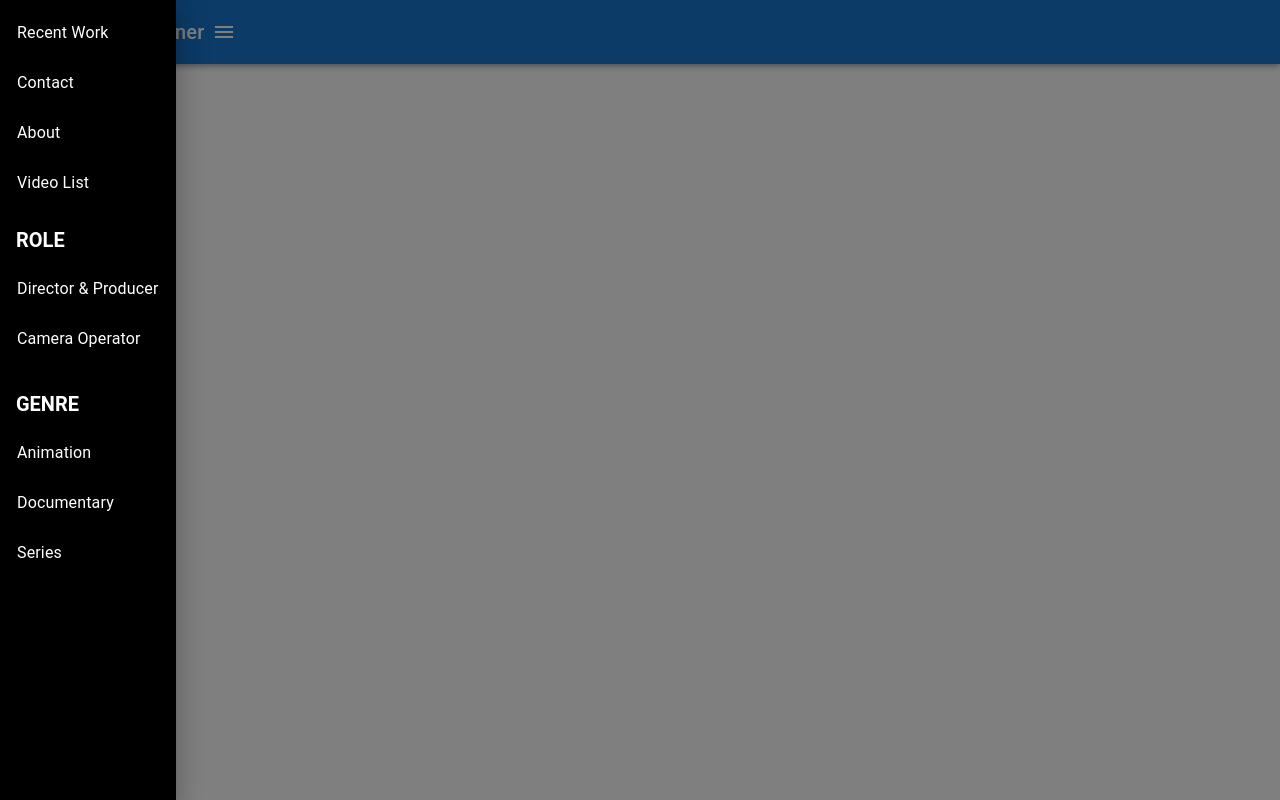
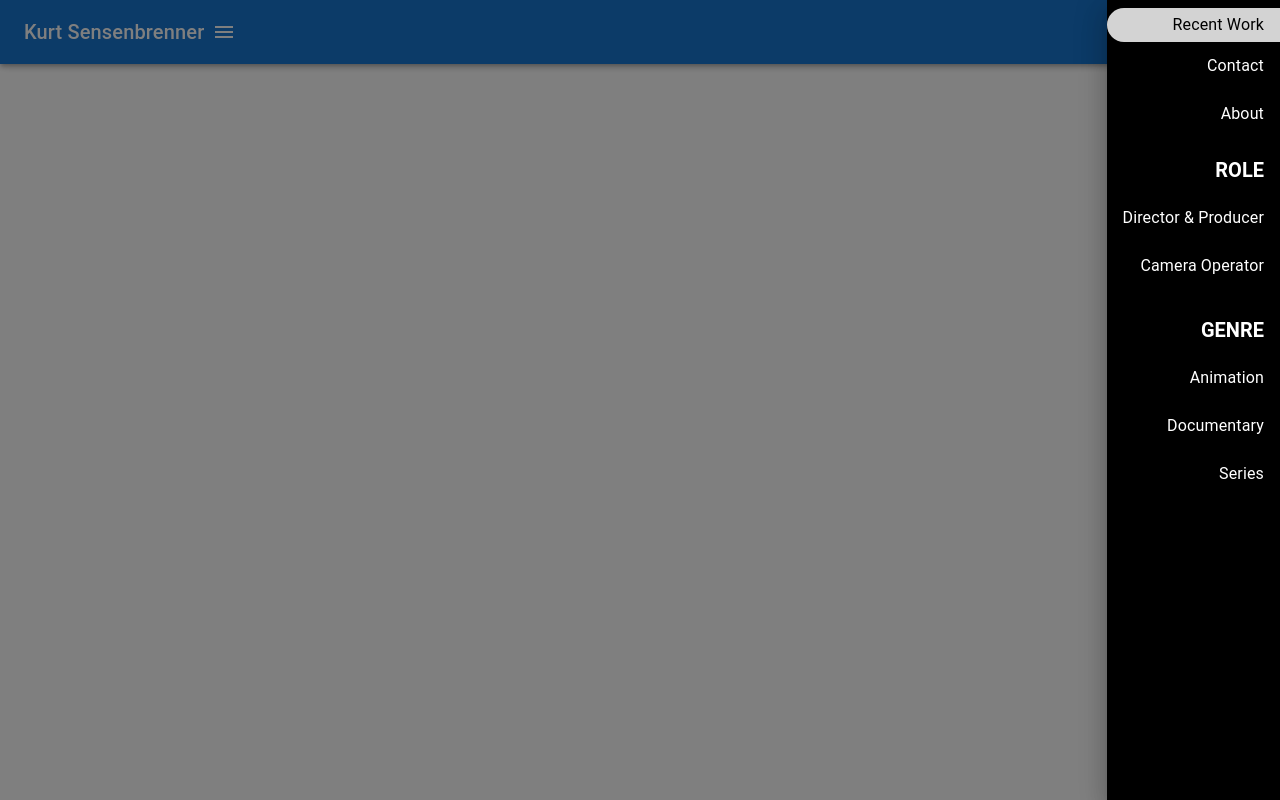
Before and after one commit to mwkwsd/sensensomething, a React (Create React App) app: page / in a window 1280 px wide. Both pictures are taken after a click on the button "open drawer". Built offline with nearby package versions, Linux system fonts and the light colour scheme.

Commit message:
Review changes

```diff
--- a/src/components/molecules/NavList.tsx
+++ b/src/components/molecules/NavList.tsx
@@ -1,101 +1,58 @@
-import React, { useState } from "react";
-import {
-  List,
-  ListItemButton,
-  ListItemText,
-  ListSubheader,
-} from "@mui/material";
-import { Link } from "react-router-dom";
+import { List, ListItemButton, ListItemText, ListSubheader } from '@mui/material';
+import { Link, useLocation } from 'react-router-dom';
 
 const commonStyle = {
-  fontWeight: "bold",
-  bgcolor: "black",
-  color: "white",
+  fontWeight: 'bold',
+  bgcolor: 'black',
+  color: 'white',
   fontSize: 20,
+  textAlign: 'right',
 };
 
-function generateButtonStyle(isSelected: boolean) {
+function generateButtonStyle(isSelected: boolean, link: string) {
   return {
     ...(isSelected && {
-      backgroundColor: "lightgrey",
-      padding: "1px 16px",
-      borderRadius: "0 24px 24px 0",
-      "&:hover": {
-        backgroundColor: "lightgrey",
+      backgroundColor: 'lightgrey',
+      padding: '1px 16px',
+      borderRadius: '24px 0 0 24px',
+      '&:hover': {
+        backgroundColor: 'lightgrey',
       },
     }),
+    color: isSelected ? 'black' : 'white',
   };
 }
 
-function NavList() {
-  const [selectedLink, setSelectedLink] = useState<string | null>(null);
+export function NavList() {
+  const location = useLocation();
 
-  const handleLinkClick = (link: string) => {
-    setSelectedLink(link);
-  };
-
-  const isLinkSelected = (link: string) => selectedLink === link;
+  const isLinkSelected = (link: string) => location.pathname === link;
 
   return (
     <List
-      sx={{ width: "100%", height: "100%", maxWidth: 360, ...commonStyle }}
+      sx={{ width: '100%', height: '100%', maxWidth: 360, ...commonStyle }}
       component="nav"
     >
       <ListItemButton
         component={Link}
         to="/"
-        sx={{ ...generateButtonStyle(isLinkSelected("/")) }}
-        onClick={() => handleLinkClick("/")}
+        sx={{ ...generateButtonStyle(isLinkSelected('/'), '/'), textAlign: 'right' }}
       >
-        <ListItemText
-          primary="Recent Work"
-          sx={{
-            color: isLinkSelected("/") ? "black" : "white",
-            padding: "1px",
-          }}
-        />
+        <ListItemText primary="Recent Work" />
       </ListItemButton>
       <ListItemButton
         component={Link}
         to="/contact"
-        sx={{ ...generateButtonStyle(isLinkSelected("/contact")) }}
-        onClick={() => handleLinkClick("/contact")}
+        sx={{ ...generateButtonStyle(isLinkSelected('/contact'), '/contact'), textAlign: 'right' }}
       >
-        <ListItemText
-          primary="Contact"
-          sx={{
-            color: isLinkSelected("/contact") ? "black" : "white",
-            padding: "1px",
-          }}
-        />
+        <ListItemText primary="Contact" />
       </ListItemButton>
       <ListItemButton
         component={Link}
         to="/about"
-        sx={{ ...generateButtonStyle(isLinkSelected("/about")) }}
-        onClick={() => handleLinkClick("/about")}
+        sx={{ ...generateButtonStyle(isLinkSelected('/about'), '/about'), textAlign: 'right' }}
       >
-        <ListItemText
-          primary="About"
-          sx={{
-            color: isLinkSelected("/about") ? "black" : "white",
-            padding: "1px",
-          }}
-        />
-      </ListItemButton>
-      <ListItemButton
-        component={Link}
-        to="/video-list-page"
-        sx={{ ...generateButtonStyle(isLinkSelected("/video-list-page")) }}
-        onClick={() => handleLinkClick("/video-list-page")}
-      >
-        <ListItemText
-          primary="Video List"
-          sx={{
-            color: isLinkSelected("/video-list-page") ? "black" : "white",
-            padding: "1px",
-          }}
-        />
+        <ListItemText primary="About" />
       </ListItemButton>
 
       {/* WIP style sub items */}
@@ -106,30 +63,16 @@ function NavList() {
         <ListItemButton
           component={Link}
           to="/director-producer"
-          sx={{ ...generateButtonStyle(isLinkSelected("/director-producer")) }}
-          onClick={() => handleLinkClick("/director-producer")}
+          sx={{ ...generateButtonStyle(isLinkSelected('/director-producer'), '/director-producer'), textAlign: 'right' }}
         >
-          <ListItemText
-            primary="Director & Producer"
-            sx={{
-              color: isLinkSelected("/director-producer") ? "black" : "white",
-              padding: "1px",
-            }}
-          />
+          <ListItemText primary="Director & Producer" />
         </ListItemButton>
         <ListItemButton
           component={Link}
           to="/camera-operator"
-          sx={{ ...generateButtonStyle(isLinkSelected("/camera-operator")) }}
-          onClick={() => handleLinkClick("/camera-operator")}
+          sx={{ ...generateButtonStyle(isLinkSelected('/camera-operator'), '/camera-operator'), textAlign: 'right' }}
         >
-          <ListItemText
-            primary="Camera Operator"
-            sx={{
-              color: isLinkSelected("/camera-operator") ? "black" : "white",
-              padding: "1px",
-            }}
-          />
+          <ListItemText primary="Camera Operator" />
         </ListItemButton>
       </List>
 
@@ -140,48 +83,25 @@ function NavList() {
         <ListItemButton
           component={Link}
           to="/animation"
-          sx={{ ...generateButtonStyle(isLinkSelected("/animation")) }}
-          onClick={() => handleLinkClick("/animation")}
+          sx={{ ...generateButtonStyle(isLinkSelected('/animation'), '/animation'), textAlign: 'right' }}
         >
-          <ListItemText
-            primary="Animation"
-            sx={{
-              color: isLinkSelected("/animation") ? "black" : "white",
-              padding: "1px",
-            }}
-          />
+          <ListItemText primary="Animation" />
         </ListItemButton>
         <ListItemButton
           component={Link}
           to="/documentary"
-          sx={{ ...generateButtonStyle(isLinkSelected("/documentary")) }}
-          onClick={() => handleLinkClick("/documentary")}
+          sx={{ ...generateButtonStyle(isLinkSelected('/documentary'), '/documentary'), textAlign: 'right' }}
         >
-          <ListItemText
-            primary="Documentary"
-            sx={{
-              color: isLinkSelected("/documentary") ? "black" : "white",
-              padding: "1px",
-            }}
-          />
+          <ListItemText primary="Documentary" />
         </ListItemButton>
         <ListItemButton
           component={Link}
           to="/series"
-          sx={{ ...generateButtonStyle(isLinkSelected("/series")) }}
-          onClick={() => handleLinkClick("/series")}
+          sx={{ ...generateButtonStyle(isLinkSelected('/series'), '/series'), textAlign: 'right' }}
         >
-          <ListItemText
-            primary="Series"
-            sx={{
-              color: isLinkSelected("/series") ? "black" : "white",
-              padding: "1px",
-            }}
-          />
+          <ListItemText primary="Series" />
         </ListItemButton>
       </List>
     </List>
   );
 }
-
-export default NavList;
--- a/src/components/templates/NavBar.tsx
+++ b/src/components/templates/NavBar.tsx
@@ -1,7 +1,7 @@
 import { useState } from "react";
 import {AppBar, Box, Drawer, IconButton, Toolbar, Typography} from "@mui/material"
 import MenuIcon from '@mui/icons-material/Menu';
-import NavList from "../molecules/NavList"
+import { NavList } from "../molecules/NavList"
 
 function NavBar (){
   const [menuOpen, setMenuOpen] = useState(false)
@@ -30,6 +30,7 @@ function NavBar (){
       </AppBar>
       <Drawer
         variant="temporary"
+        anchor="right"
         open={menuOpen}
         onClose={handleDrawerToggle}
         ModalProps={{
```
